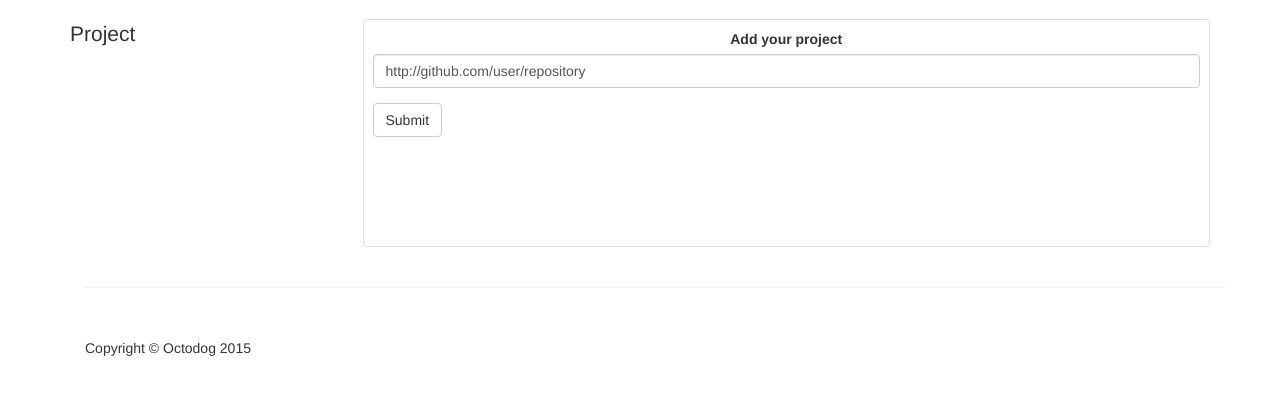
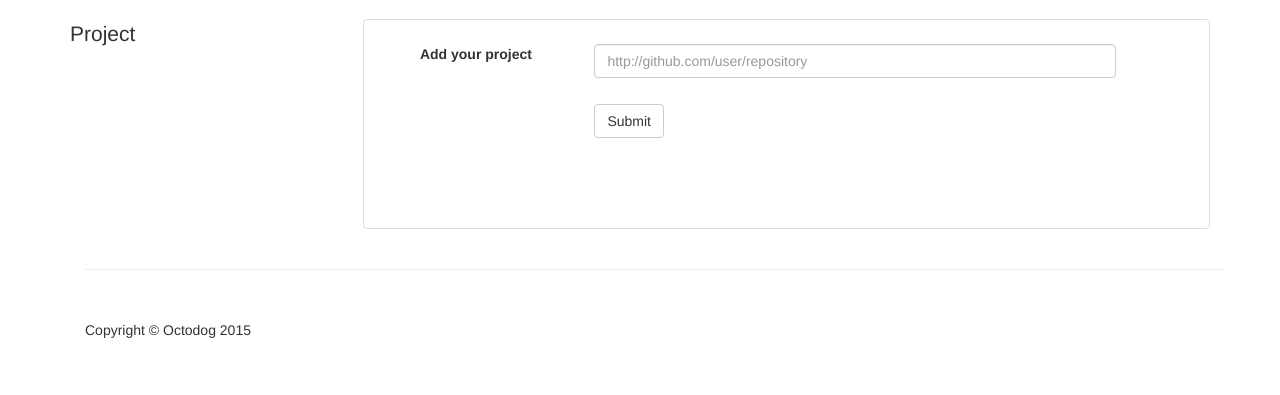
Before and after one commit to OctoPuppy/Octodog, a Flask app: template templates/project.html in a window 1280 px wide. Shown: the part 51-446 px from the top of the page. Run offline with Flask 2, Linux system fonts and the light colour scheme; the template is opened without the code that fills it: values that come from a table or form of the project are taken from there, others are empty; parts of the project's set-up code (start-up, migrations or seed data) failed here and were passed over; some libraries are stand-ins or nearby versions.

Commit message:
update project.html

```diff
--- a/board.py
+++ b/board.py
@@ -12,7 +12,7 @@ sys.setdefaultencoding('utf-8')
 from flask import Flask, render_template, request, redirect, session, url_for, flash
 from flask.ext.wtf import Form
 from wtforms import StringField, SubmitField
-from wtforms.validators import URL,Required
+from wtforms.validators import URL
 #import sae.kvdb
 #from time import localtime, strftime
 
@@ -36,9 +36,8 @@ def board():
 
 
 class InsertPro(Form):
-	repo_url = StringField('Add your project', validators=[URL(message='\
-		Sorry, this is not a valid URL')], default='http://github.com/user/repository')
-		#repo_url = StringField('Add project', validators=[Required()])
+	repo_url = StringField("Add your project", validators=[URL(message='\
+		Sorry, this is not a valid URL')])
 	submit = SubmitField('Submit')
 
 
@@ -49,14 +48,18 @@ def insert_pro():
 		session['repo_url'] = form.repo_url.data
 		u = session.get('repo_url')
 		reponame = get_repo_name(u)
-		return redirect(url_for('show_pro', reponame=reponame, repos=repository))
+		repository.append(reponame)
+		# flash("Added Successfully.")
+		return redirect(url_for('show_pro', reponame=reponame,
+			repos=repository, _external=True))
 	return render_template("project.html", repos=repository,
 		form=form, repo_url=session.get('repo_url'))
 
 @app.route('/project/<reponame>', methods=['GET'])
 def show_pro(reponame):
 	# show the project profile with info
-	return render_template("profile.html", reponame=reponame, repos=repository)
+	return render_template("profile.html", reponame=reponame,
+		repos=repository)
 	#return 'showcase for project %s' % reponame
 
 
--- a/templates/project.html
+++ b/templates/project.html
@@ -12,10 +12,16 @@
 <form method="post">
   <div class="form-group" align="center">
     {{ form.hidden_tag() }} <!--must have to approve the POST methos-->
-    {{ form.repo_url.label(class="control-label") }}
-    {{ form.repo_url(class="form-control") }}
+    {{ form.repo_url.label(class="col-sm-3") }}
+    <div class="col-sm-8">
+    {{ form.repo_url(class="form-control",placeholder="http://github.com/user/repository") }}
   </div>
-    {{ form.submit(class="btn btn-default") }}
+</div><br><br><br>
+    <div class="form-group">
+      <div class="col-sm-offset-3 col-sm-8">
+        {{ form.submit(class="btn btn-default") }}
+      </div>
+    </div>
 </form>
 </div>
 {% endblock %}
```
